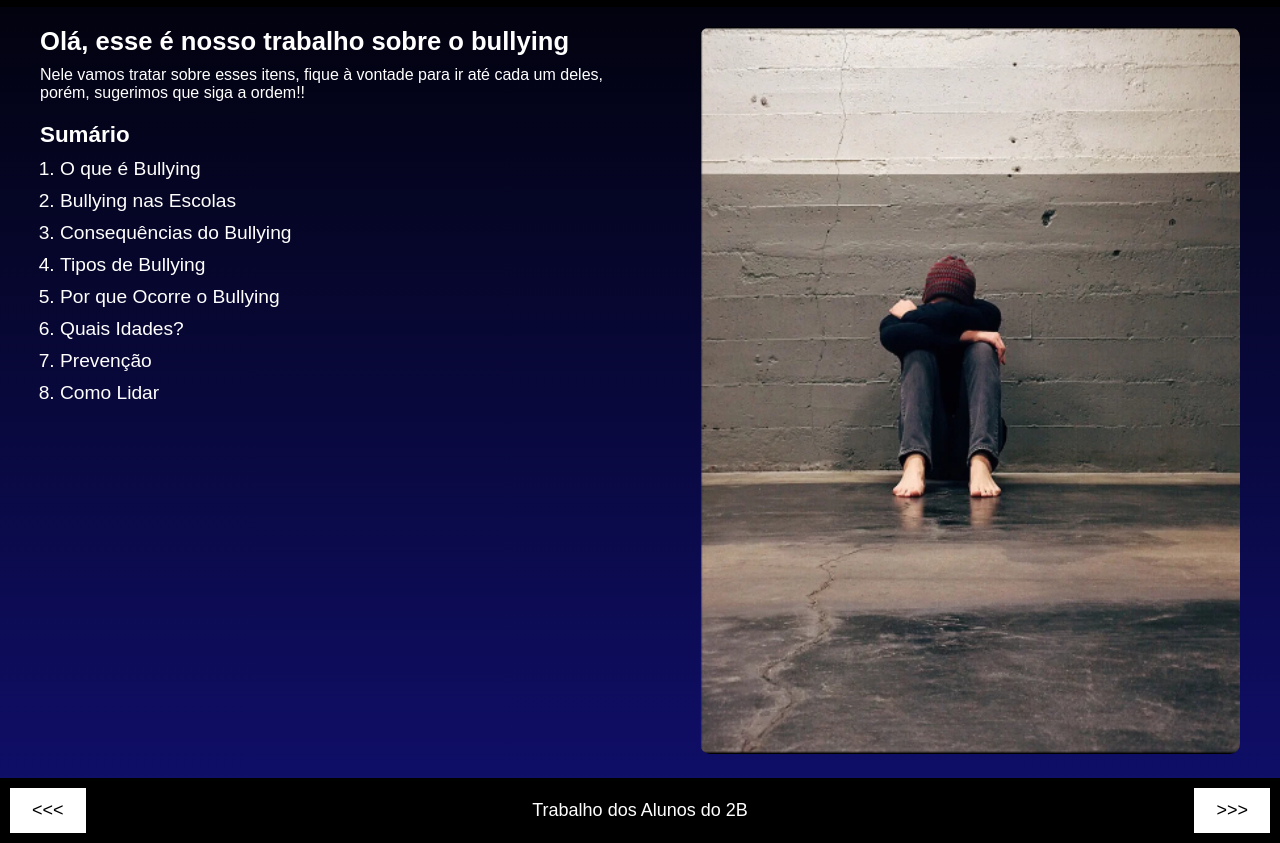
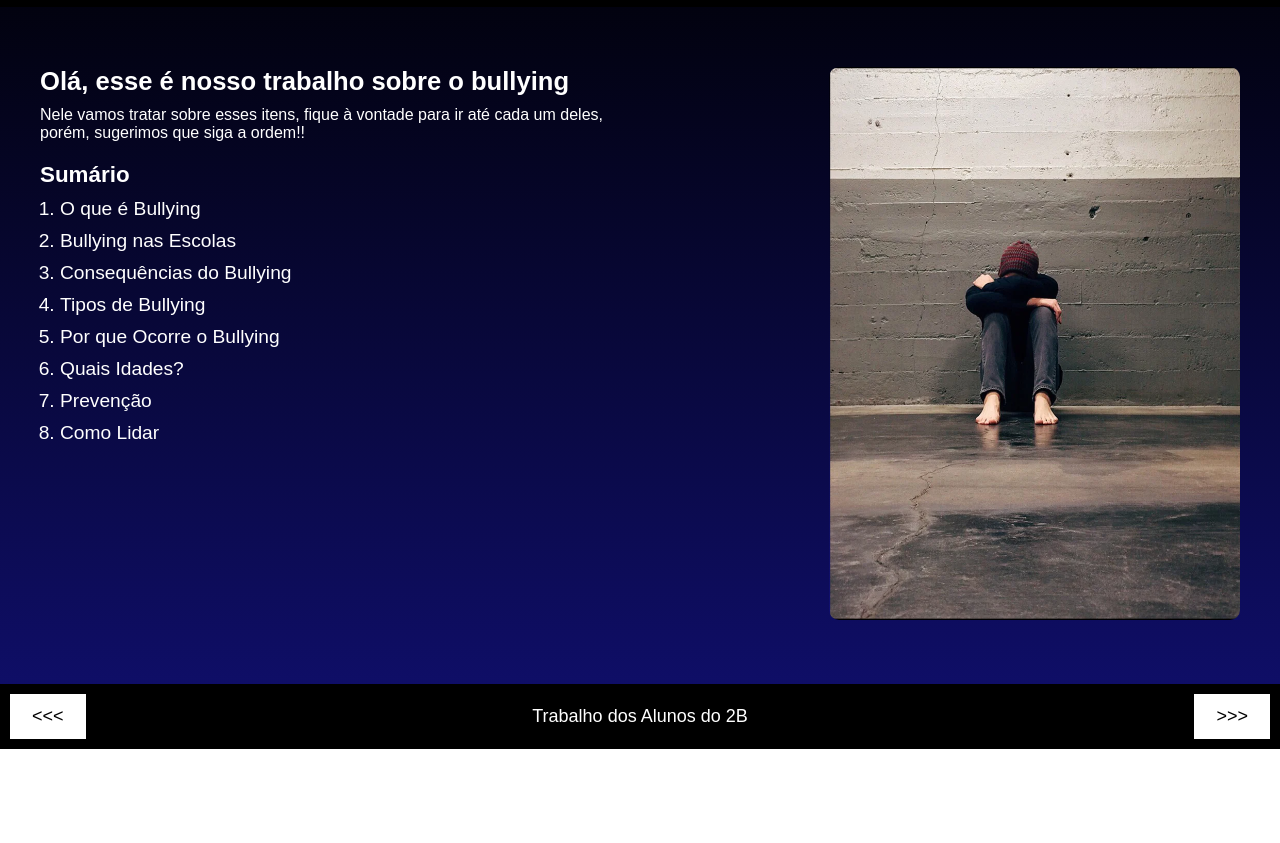
Before and after one commit to Guizos09/ProjetoPrevBully, a plain HTML site: page Projeto Bullying/index.html in a window 1280 px wide. Shown: the part 51-894 px from the top of the page. After the commit the page ends 800 px from the top, so only its background shows below. Drawn offline with Linux system fonts and the light colour scheme; files whose address does not match are found by name.

Commit message:
Add files via upload

```diff
--- a/Projeto Bullying/style.css
+++ b/Projeto Bullying/style.css
@@ -91,7 +91,8 @@ main {
 
 /* Image section */
 .image-section {
-    width: 45%;
+    margin-left: auto;
+    max-width: 45%;
 }
 
 .image-section img {
```
Also changed, not shown: Projeto Bullying/index.html (+1 -0 lines).
